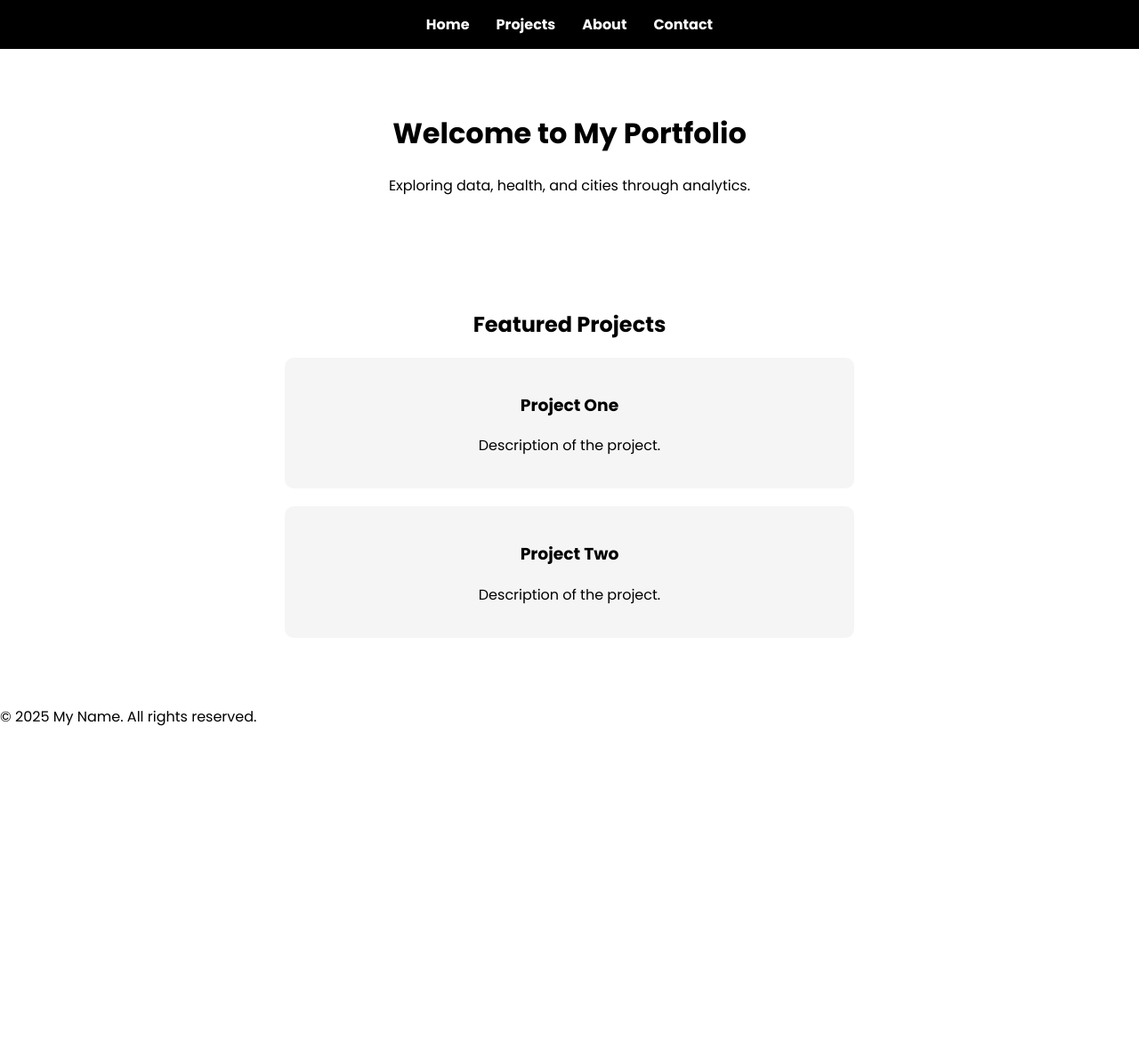
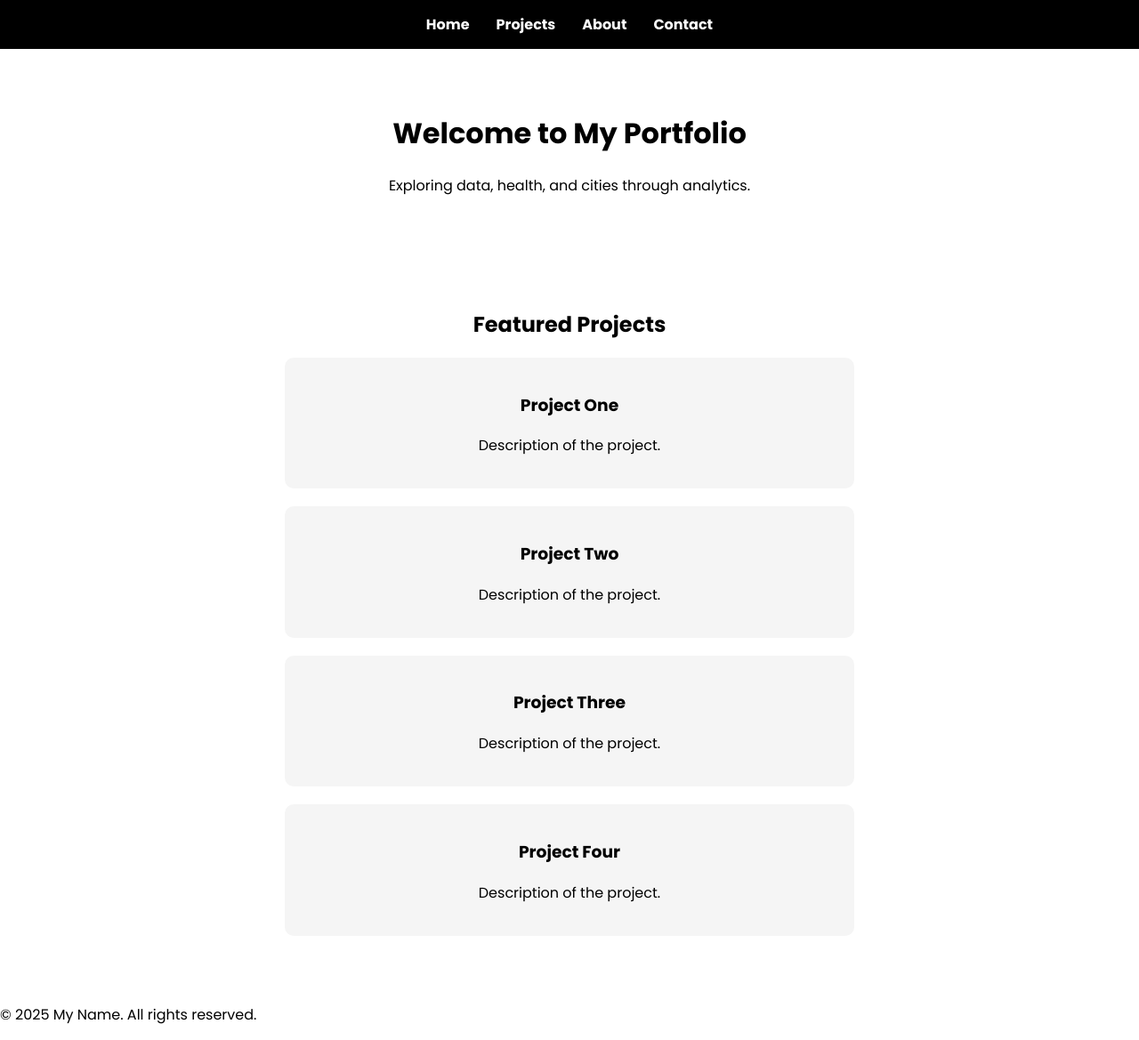
Before and after one commit to samrosen52/samrosen52.github.io, a Jekyll site: the page built from index.md, in a window 1280 px wide. Shown: the whole page at 89% size. Built offline with Jekyll 4.4.1, drawn with Linux system fonts in a browser that asks for light colours; our own code applies the rules of GitHub Pages for plain Markdown files; before the commit the page ends 900 px from its top, so only the background shows below that.

Commit message:
Update default.html

```diff
--- a/_layouts/default.html
+++ b/_layouts/default.html
@@ -32,6 +32,14 @@
             <h3>Project Two</h3>
             <p>Description of the project.</p>
         </div>
+        <div class="project">
+            <h3>Project Three</h3>
+            <p>Description of the project.</p>
+        </div>
+        <div class="project">
+            <h3>Project Four</h3>
+            <p>Description of the project.</p>
+        </div>
     </section>
     <footer>
         <p>&copy; 2025 My Name. All rights reserved.</p>
```
